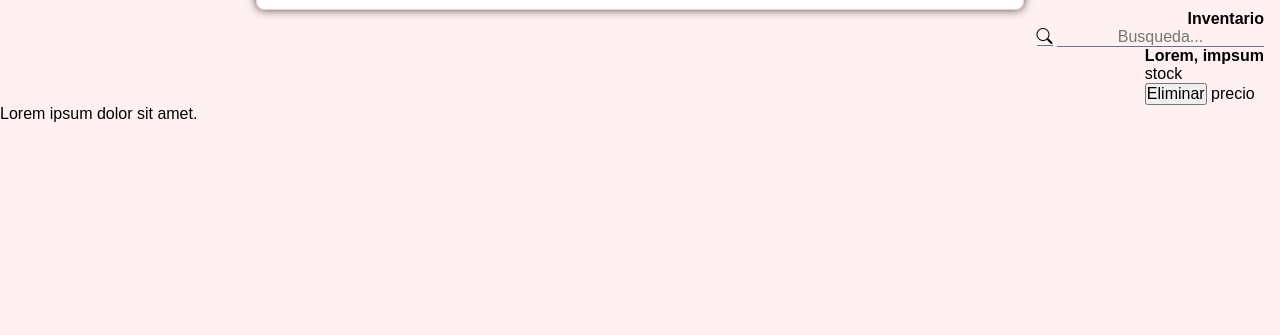
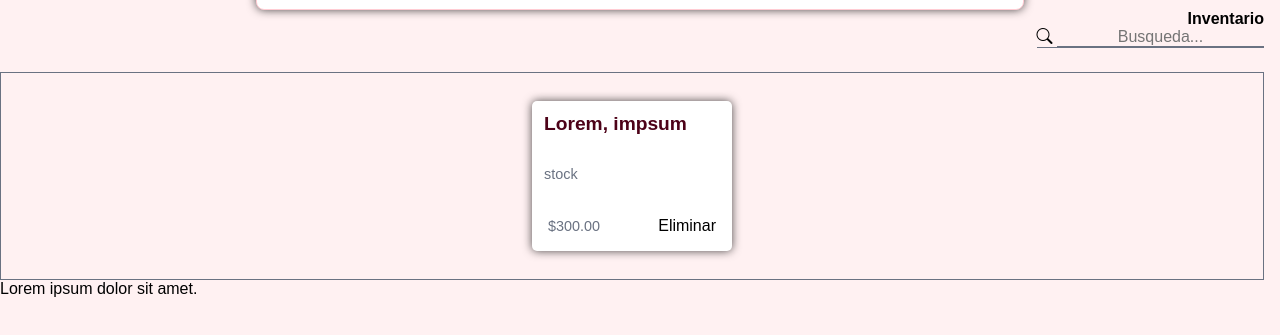
Before and after one commit to JoseAlfonsoB/INVENTARIO_PROYECT, a plain HTML site: page index.html in a window 1280 px wide. Shown: the part 129-464 px from the top of the page. Drawn offline with nearby package versions, Linux system fonts and the light colour scheme.

Commit message:
Le agregamos diseño al card donde se mostrara el producto

```diff
--- a/index.html
+++ b/index.html
@@ -42,8 +42,10 @@
           <h3 class="card-title">Lorem, impsum</h3>
           <p class="card-stock">stock</p>
           <div>
-            <button class="card-button card-button_delete">Eliminar</button>
-            <span class="card-precio">precio</span>
+            <button class="card-button card-button_delete">
+              Eliminar</button>
+
+            <span class="card-precio">$300.00</span>
           </div>
         </div>
       </section>  <!-- FIN DEL CONTENEDOR DE LA LISTA -->
--- a/styles/index.css
+++ b/styles/index.css
@@ -96,9 +96,11 @@ main {
     align-items: end;
     padding-right: 16px;
 }
+.search-form div {
+    border-bottom: 1px solid var(--gris);
+}
 
 .search-form div i{
-    border-bottom: 1px solid var(--gris);
     margin: 0;
     padding: 0;
 }
@@ -114,3 +116,62 @@ main {
     outline: none;
     border-bottom-width: 2px;
 }
+
+.container-list {
+    width: 100%;
+    display: flex;
+    flex-wrap: wrap; /** Para que los elementos se acomoden en la pantalla, en diferentes lineas. **/
+    justify-content: center;
+    gap: 16px;
+    padding: 16px;
+    margin-top: 24px;
+    border: 1px solid var(--gris);
+}
+
+.card {
+    /*border: 1px solid var(--gris);*/
+    width: 200px;
+    height: 150px;
+    display: flex;
+    flex-direction: column;
+    align-items: start;
+    justify-content: space-between;
+    margin: 12px;
+    padding: 12px;
+    border-radius: 5px;
+    box-shadow: var(--sombra);
+    transition: all .5s case-in-out;
+    background-color: white;
+}
+.card:hover {
+    transform: scale(1.05);
+}
+
+.card-title {
+    font-size: 1.2rem;
+    color: var(--rosa-oscuro);
+    font-weight: bold;
+}
+
+.card-stock, .card-precio {
+    font-size: 0.9rem;
+    color: var(--gris);
+}
+
+.card div {
+    display: flex;
+    flex-direction: row-reverse;
+    justify-content: space-between;
+    width: 100%;
+    padding: 4px;
+    align-items: center;
+}
+
+.card-button {
+    background-color: transparent;
+    border: None;
+}
+
+.card-button:focus {
+    outline: none;
+}
```
